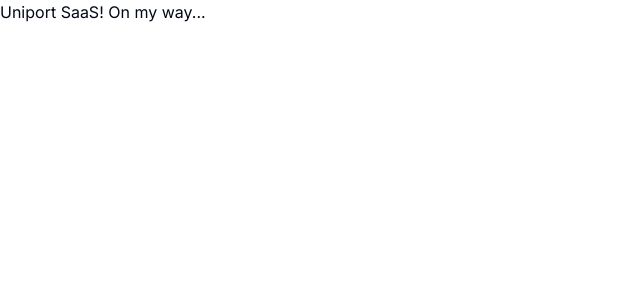
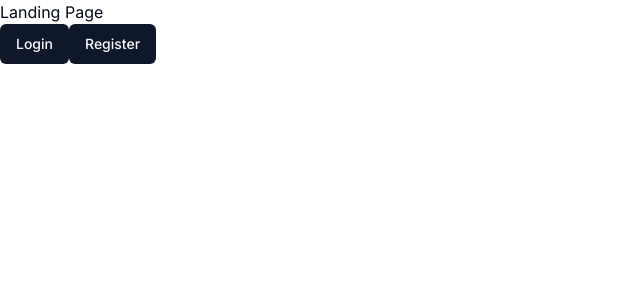
Before and after one commit to Prashant162003/Uniport-SaaS, a Next.js app: page / in a window 1280 px wide. Shown: the top 300 px of the page, without its empty margins (0-640 px from the left). Built offline with nearby package versions, Linux system fonts and the light colour scheme.

Commit message:
clerk authentication added

```diff
--- /dev/null
+++ b/app/(auth)/(routes)/sign-in/[[...sign-in]]/page.tsx
@@ -0,0 +1,5 @@
+import { SignIn } from "@clerk/nextjs";
+
+export default function Page() {
+  return <SignIn />;
+}
--- /dev/null
+++ b/app/(auth)/(routes)/sign-up/[[...sign-up]]/page.tsx
@@ -0,0 +1,5 @@
+import { SignUp } from "@clerk/nextjs";
+
+export default function Page() {
+  return <SignUp />;
+}
--- /dev/null
+++ b/app/(auth)/layout.tsx
@@ -0,0 +1,13 @@
+const AuthLayout = ({
+    children
+  }: {
+    children: React.ReactNode;
+  }) => {
+    return (
+      <main className="h-full bg-[#111827] flex items-center justify-center">
+        {children}
+      </main>
+    );
+  }
+
+  export default AuthLayout;
--- a/app/(dashboard)/(routes)/dashboard/page.tsx
+++ b/app/(dashboard)/(routes)/dashboard/page.tsx
@@ -1,3 +1,14 @@
-export default function DashboardPage() {
-  return <>Dashboard page</>;
+import {UserButton} from "@clerk/nextjs";
+
+const DashboarPage= () => {
+  return (
+    <div>
+      <p>Dashboard Page (Protected)</p>
+      <UserButton afterSignOutUrl="/" />
+    </div>
+
+  )
 }
+
+
+export default DashboarPage;
--- a/app/(landing)/page.tsx
+++ b/app/(landing)/page.tsx
@@ -1,3 +1,19 @@
-export default function LandingPage() {
-  return <>Uniport SaaS! On my way...</>;
+import { Button } from "@/components/ui/button"
+import Link from "next/link"
+
+const LandingPage = () => {
+  return (
+    <>
+    Landing Page
+    <div>
+      <Link href='/sign-in'>
+        <Button>Login</Button>
+      </Link>
+      <Link href='/sign-up'>
+        <Button>Register</Button>
+      </Link>
+    </div>
+    </>
+  )
 }
+export default LandingPage
--- a/app/layout.tsx
+++ b/app/layout.tsx
@@ -1,5 +1,6 @@
 import type { Metadata } from "next";
 import { Inter } from "next/font/google";
+import { ClerkProvider } from '@clerk/nextjs'
 import "./globals.css";
 
 const inter = Inter({ subsets: ["latin"] });
@@ -15,8 +16,10 @@
   children: React.ReactNode;
 }>) {
   return (
-    <html lang="en">
-      <body className={inter.className}>{children}</body>
-    </html>
+    <ClerkProvider>
+      <html lang="en">
+       <body className={inter.className}>{children}</body>
+      </html>
+    </ClerkProvider>
   );
 }
--- a/package.json
+++ b/package.json
@@ -9,6 +9,7 @@
     "lint": "next lint"
   },
   "dependencies": {
+    "@clerk/nextjs": "^4.29.9",
     "@radix-ui/react-slot": "^1.0.2",
     "class-variance-authority": "^0.7.0",
     "clsx": "^2.1.0",
```
Also changed, not shown: middleware.ts (added, +12 -0 lines), 2 other files (tests, documents, lock files or other folders).
